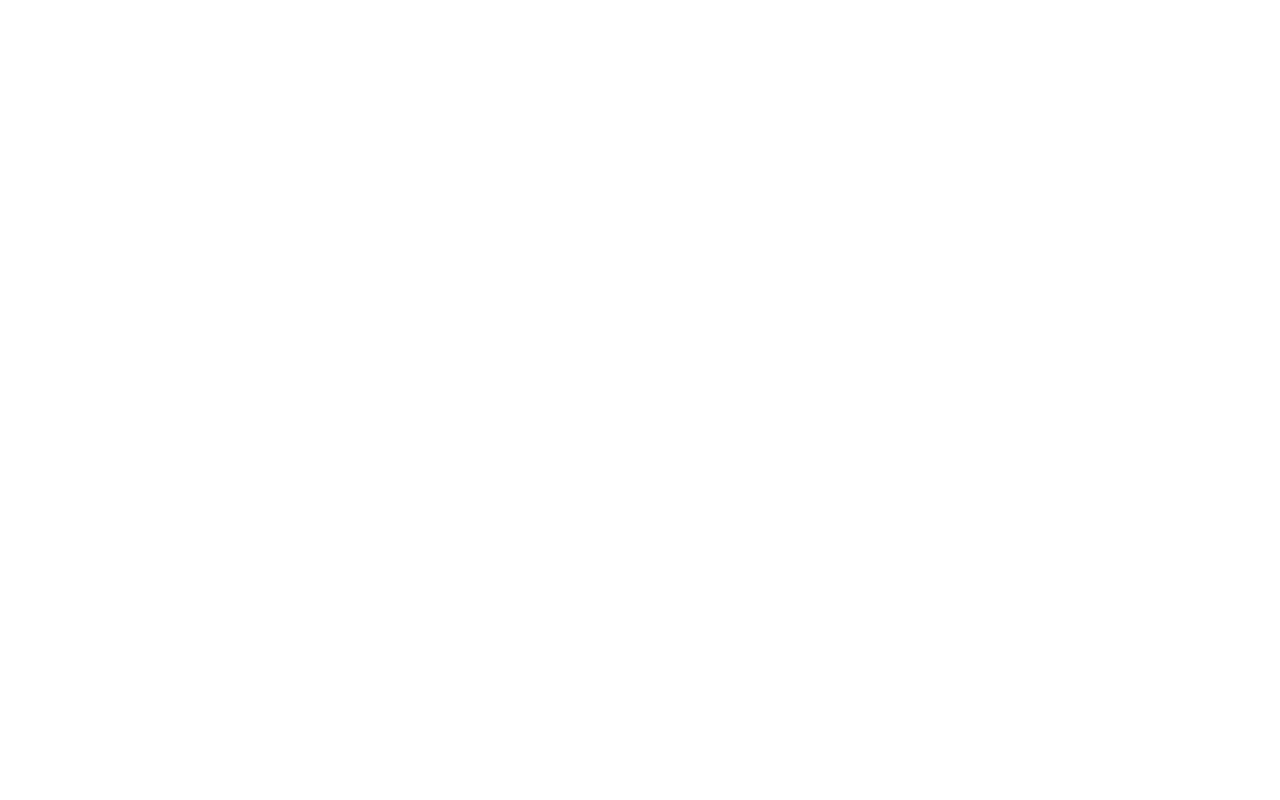
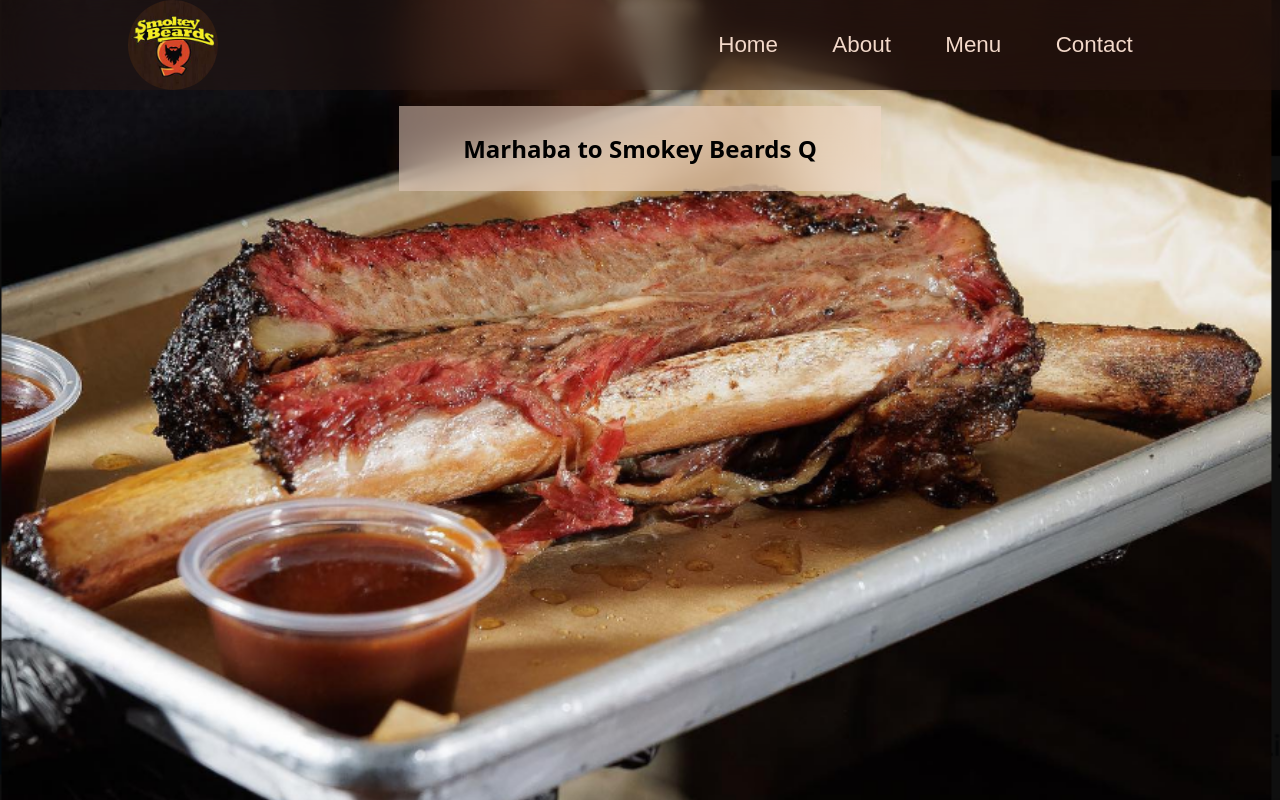
Before and after one commit to abdou-naab/restaurant-page, a website built with webpack: page dist/index.html in a window 1280 px wide. Built offline with nearby package versions, Linux system fonts and the light colour scheme.

Commit message:
the home  page worked properly using webpack

```diff
--- a/package.json
+++ b/package.json
@@ -23,6 +23,8 @@
   },
   "homepage": "https://github.com/abdou-naab/restaurant-page#readme",
   "devDependencies": {
+    "css-loader": "^6.8.1",
+    "style-loader": "^3.3.3",
     "webpack": "^5.88.2",
     "webpack-cli": "^5.1.4"
   }
--- a/src/index.js
+++ b/src/index.js
@@ -1,3 +1,5 @@
 import mainContent from "./main-content";
+import "./static/css/main-content.css";
 
-mainContent();
+let content = document.querySelector("#content");
+mainContent(content);
--- a/src/main-content.js
+++ b/src/main-content.js
@@ -1,9 +1,11 @@
-export default function pageLoad() {
-  let content = document.getElementById("content");
-  let header = document.createElement("header");
-  let logo = document.createElement("div");
-  let img_headline = document.createElement("img");
-  let info = document.createElement("p");
+import { DE, createHeader } from "./utils";
 
-  content.append(header, img_headline, info);
+export default function serve(content) {
+  let header = createHeader();
+  let section = new DE("section", "", ["flx"]).create();
+  let div = new DE("div", "", []).create();
+  let h2 = new DE("h2", "Marhaba to Smokey Beards Q", []).create();
+  div.append(h2);
+  section.append(div);
+  content.append(header, section);
 }
--- /dev/null
+++ b/src/static/css/main-content.css
@@ -0,0 +1,68 @@
+body {
+  font-family: system-ui, -apple-system, BlinkMacSystemFont, "Segoe UI", Roboto,
+    Oxygen, Ubuntu, Cantarell, "Open Sans", "Helvetica Neue", sans-serif;
+
+  height: 100vh;
+  padding: 0;
+  margin: 0;
+  min-height: 500px;
+}
+.flx {
+  display: flex;
+}
+#content {
+  display: flex;
+  flex-direction: column;
+  height: 100vh;
+  background-image: url("./../images/headline.png");
+  background-repeat: no-repeat;
+  background-size: cover;
+  background-position: center;
+}
+header {
+  backdrop-filter: blur(20px);
+  padding: 0 clamp(0.2rem, 8rem, 15vw);
+  justify-content: space-between;
+  background-color: rgb(45 26 20 / 40%);
+  flex-basis: min(6rem, 10vh);
+}
+.logo-size {
+  cursor: pointer;
+  width: max(5rem, 7vw);
+  height: max(5rem, 7vw);
+  border-radius: 50%;
+}
+.buttons {
+  align-items: center;
+  gap: 1rem;
+}
+.buttons button {
+  font-size: min(1.4em, 3vw);
+  padding: 0.6rem 1.2rem;
+  background-color: transparent;
+  border: none;
+  color: #f3d9ca;
+  cursor: pointer;
+  border-radius: 4px;
+}
+.buttons button:hover {
+  border-bottom: 2px solid #f3d9ca;
+  transform: translateY(-3px);
+}
+.buttons button:active {
+  background-color: #f3d9ca;
+  color: rgb(45 26 20);
+  border: none;
+}
+.section {
+  flex-grow: 1;
+}
+section div {
+  padding: 0.4rem 4rem;
+  margin-inline: auto;
+  margin-top: 1rem;
+  backdrop-filter: blur(20px);
+  background-color: #f3d9ca81;
+  align-items: center;
+  justify-content: center;
+}
--- /dev/null
+++ b/src/utils.js
@@ -0,0 +1,55 @@
+import logo from "./static/images/logo.jpeg";
+class DE {
+  constructor(name, text, classes) {
+    this.name = name;
+    this.text = text;
+    this.classes = classes;
+  }
+  get name() {
+    return this._name;
+  }
+  get text() {
+    return this._text;
+  }
+  get classes() {
+    return this._classes;
+  }
+  set name(value) {
+    this._name = value || undefined;
+  }
+  set text(value) {
+    value ? (this._text = value) : (this._text = undefined);
+  }
+  set classes(value) {
+    value.length != 0 ? (this._classes = value) : (this._classes = undefined);
+  }
+  create() {
+    var elm = document.createElement(this.name);
+
+    if (this.text) {
+      elm.textContent = this.text;
+    }
+    if (this.classes) {
+      elm.classList.add(...this.classes);
+    }
+    return elm;
+  }
+}
+
+function createHeader() {
+  let header = new DE("header", "", ["flx"]).create();
+  let img = new DE("img", "", ["logo-size"]).create();
+  img.setAttribute("alt", "logo image");
+  img.setAttribute("src", logo);
+  let div = new DE("div", "", ["buttons", "flx"]).create();
+  let btn1 = new DE("button", "Home", []).create();
+  let btn2 = new DE("button", "About", []).create();
+  let btn3 = new DE("button", "Menu", []).create();
+  let btn4 = new DE("button", "Contact", []).create();
+
+  div.append(btn1, btn2, btn3, btn4);
+  header.append(img, div);
+  return header;
+}
+
+export { DE, createHeader };
--- a/webpack.config.js
+++ b/webpack.config.js
@@ -7,4 +7,16 @@ module.exports = {
     path: path.resolve(__dirname, "dist"),
   },
   mode: "development",
+  module: {
+    rules: [
+      {
+        test: /\.(png|svg|jpg|jpeg|gif)$/i,
+        type: "asset/resource",
+      },
+      {
+        test: /\.css$/i,
+        use: ["style-loader", "css-loader"],
+      },
+    ],
+  },
 };
```
Also changed, not shown: steps.txt (+7 -0 lines), dist/6cf0f0e74580def7e3a2.jpeg (added), dist/b652864e210b36e8b943.png (added), dist/index.html, dist/main.js, src/static/images/infos.jpg (added), src/static/images/mutah.jpeg (added), src/static/images/pattern.png (added), 1 other file.
